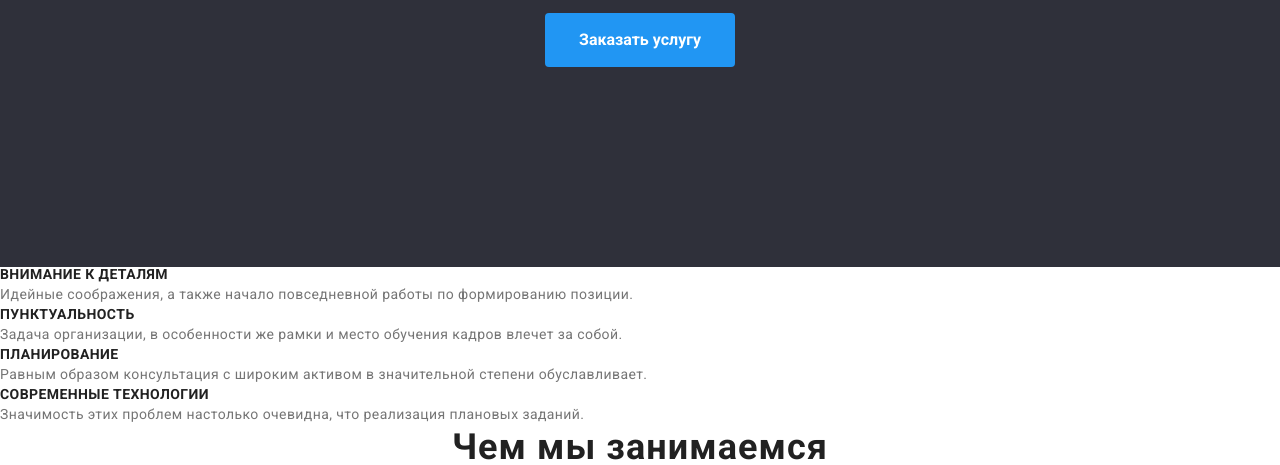
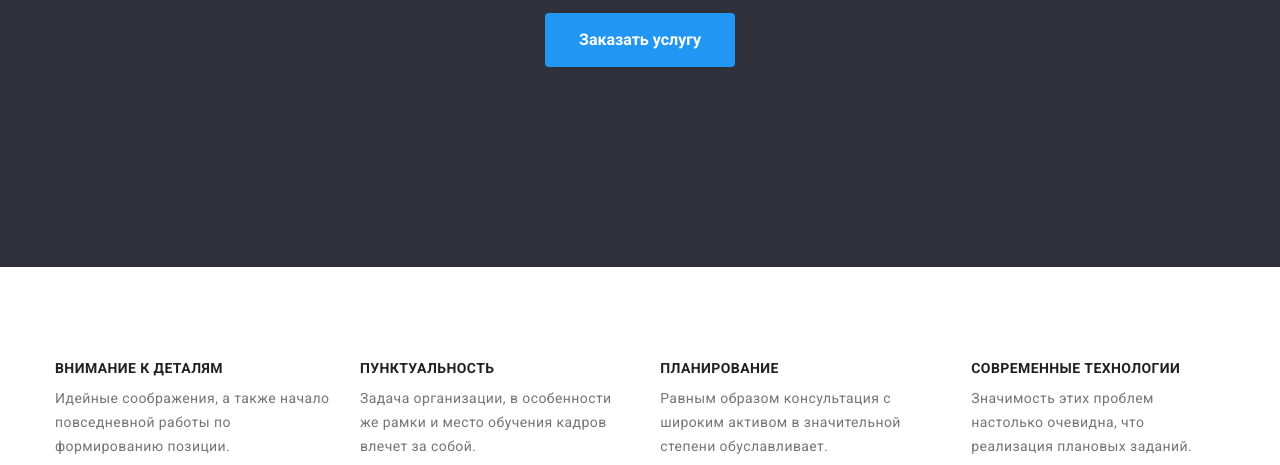
Before and after one commit to Dikolesov/goit-markup-hw-03, a plain HTML site: page index.html in a window 1280 px wide. Shown: the part 419-884 px from the top of the page. Drawn offline with nearby package versions, Linux system fonts and the light colour scheme.

Commit message:
добавляет стили секции особенности

```diff
--- a/index.html
+++ b/index.html
@@ -68,38 +68,40 @@
     </section>
 
     <!-- особенности -->
-    <section>
+    <section class="features section-container">
+      <div class="container">
         <h2 class="visually-hidden">Наши особенности</h2>
-      <ul>
-        <li>
+        <ul class="features-list">
+          <li class="features-list-element">
             <h3 class="section-list-title">Внимание к деталям</h3>
             <p class="section-list-text">
               Идейные соображения, а также начало повседневной работы по
               формированию позиции.
             </p>
           </li>
-        <li>
+          <li class="features-list-element">
             <h3 class="section-list-title">Пунктуальность</h3>
             <p class="section-list-text">
               Задача организации, в особенности же рамки и место обучения кадров
               влечет за собой.
             </p>
           </li>
-        <li>
+          <li class="features-list-element">
             <h3 class="section-list-title">Планирование</h3>
             <p class="section-list-text">
-            Равным образом консультация с широким активом в значительной степени
-            обуславливает.
+              Равным образом консультация с широким активом в значительной
+              степени обуславливает.
             </p>
           </li>
-        <li>
+          <li class="features-list-element">
             <h3 class="section-list-title">Современные технологии</h3>
             <p class="section-list-text">
-            Значимость этих проблем настолько очевидна, что реализация плановых
-            заданий.
+              Значимость этих проблем настолько очевидна, что реализация
+              плановых заданий.
             </p>
           </li>
         </ul>
+      </div>
     </section>
 
     <!-- чем мы занимаемся -->
--- a/styles/styles.css
+++ b/styles/styles.css
@@ -93,6 +93,11 @@ body {
   width: 1200px;
   padding: 0 15px;
   margin: 0 auto;
+}
+
+.section-container {
+  padding-top: 94px;
+  padding-bottom: 94px;
 }
 /*================ Общие конец ================  */
 
@@ -229,7 +234,20 @@ header address {
   overflow: hidden;
 }
 
+.features .features-list {
+  display: flex;
+}
+.features .features-list-element:not(:last-child) {
+  margin-right: 30px;
+}
+.features-list-element .section-list-title {
+  margin-bottom: 10px;
+}
 /* ================ Особенности конец  ================ */
+
+/* ================ Чем мы занимаемся  ================ */
+
+/* ================ Чем мы занимаемся конец  ========= */
 
 /* ================ Наша команда  ================ */
 .our-team {
```
Lines whose indentation alone changed are shown as unchanged.
